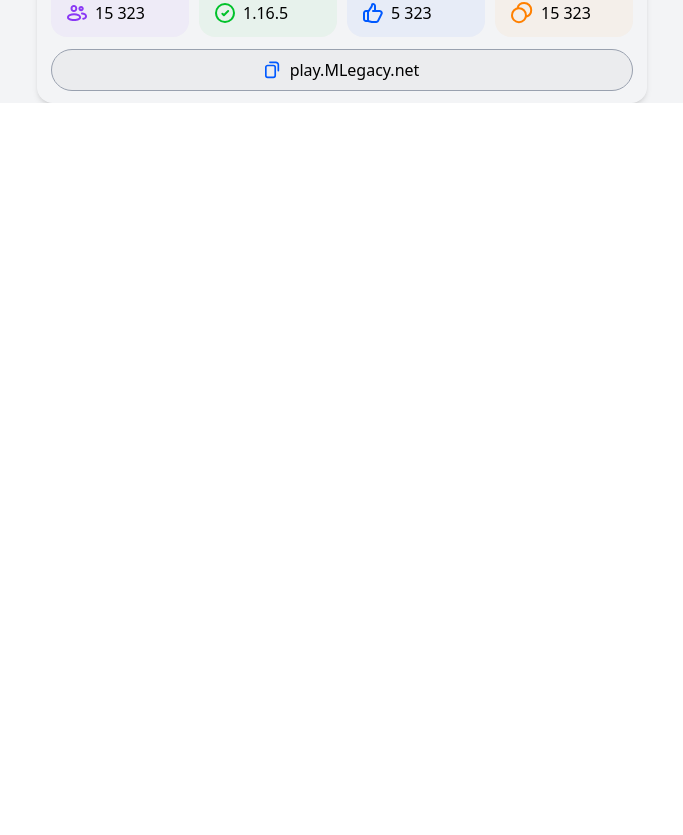
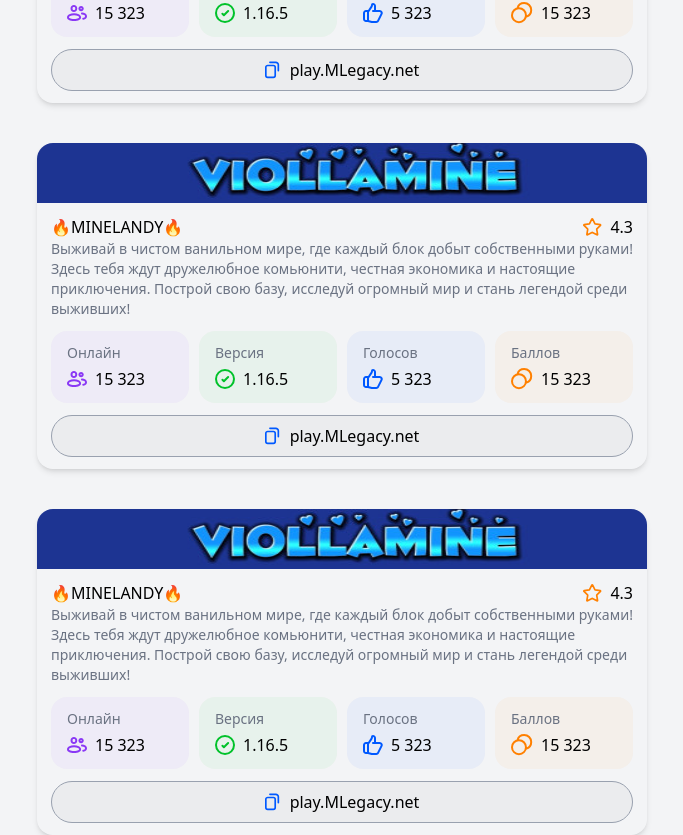
Before and after one commit to sadlyOs/MinecraftServer, a React (Vite) app: page / in a window 1280 px wide. Shown: the part 2269-3104 px from the top of the page, without its empty margins (298-981 px from the left). Before the commit the page ends 2372 px from the top, so only its background shows below. Built offline with nearby package versions, Linux system fonts and the light colour scheme.

Commit message:
add animate to serverBlock

```diff
--- a/src/components/sections/ServerSection/ServerSection.jsx
+++ b/src/components/sections/ServerSection/ServerSection.jsx
@@ -1,6 +1,37 @@
 import ServerBlock from "@/components/ui/ServerBlock/ServerBlock"
+import { useRef } from "react";
+import gsap from "gsap";
+import { useGSAP } from "@gsap/react";
+import ScrollTrigger from "gsap/src/ScrollTrigger";
+
+gsap.registerPlugin(useGSAP)
+gsap.registerPlugin(ScrollTrigger)
 
 export default function ServerSection() {
+    const listItems = useRef([])
+    const addRef = (el) => {
+        if (el && !listItems.current.includes(el)) {
+            listItems.current.push(el);
+        }
+    }
+
+    useGSAP(() => {
+        listItems.current.forEach(item => {
+            gsap.from(item, {
+                scrollTrigger: {
+                trigger: item,
+                start: "top 80%", // Начинаем анимацию, когда верх элемента находится на 80% высоты экрана
+                end: "top 50%", // Заканчиваем анимацию, когда верх элемента находится на 50% высоты экрана
+                toggleActions: "play none none none", // Запускаем анимацию только при прокрутке вниз
+                duration: 1, // Продолжительность анимации
+                },
+                y: 50, // Движение вверх
+                opacity: 0,
+                ease: "power2.out",
+            });
+        });
+    }, [])
+
     return (
         <section className="container mx-auto px-4">
             <div className="flex flex-col items-center gap-10">
@@ -59,10 +90,12 @@
                         </div>
                     </div>
                 </div> */}
-                <ServerBlock />
-                <ServerBlock />
-                <ServerBlock />
-                <ServerBlock />
+                {[1, 2, 3, 4, 5, 6].map((item, index) => (
+                        <div key={index} ref={addRef}>
+                            <ServerBlock />
+                        </div>
+                    ))
+                }
             </div>
         </section>
     )
```
